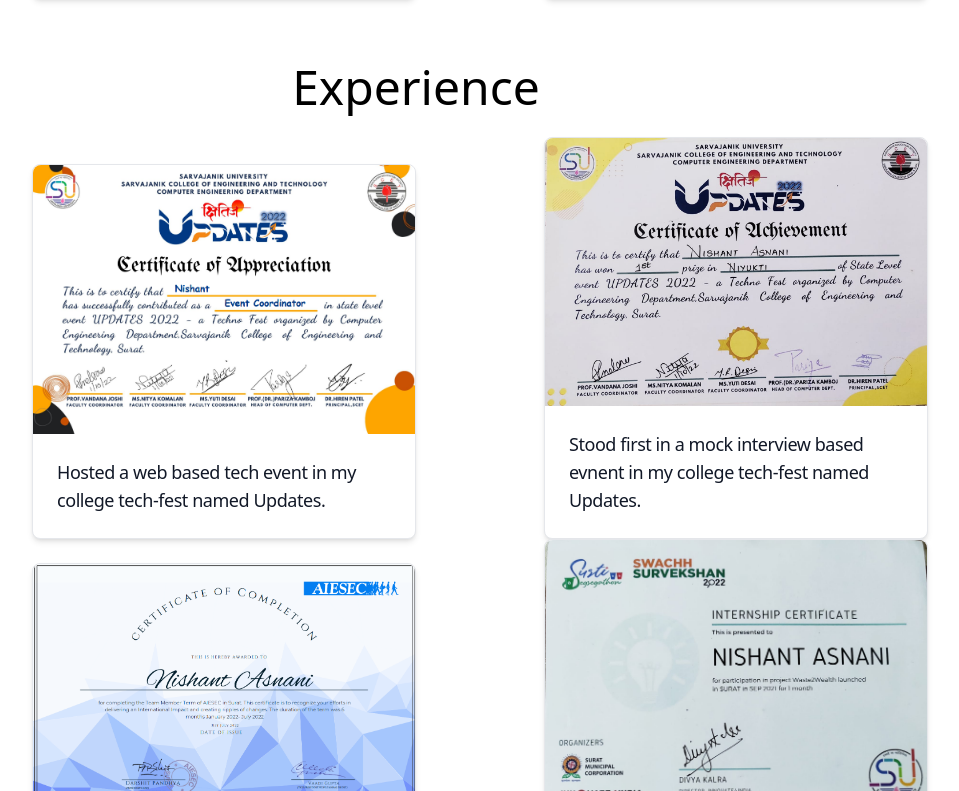
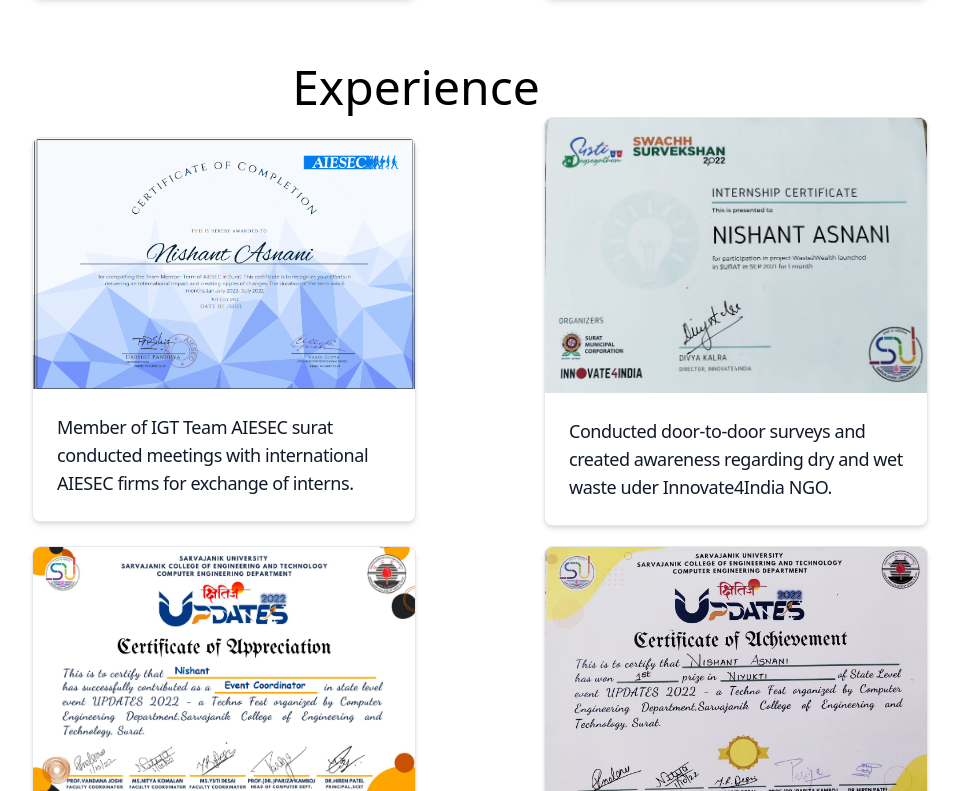
Before and after one commit to NishantAsnani/Portfolio, a React (Vite) app in the folder Frontend/: page / in a window 1280 px wide. Shown: the part 1329-2120 px from the top of the page, without its empty margins (224-1183 px from the left). Built offline with nearby package versions, Linux system fonts and the light colour scheme.

Commit message:
Icon bug fix and alignment fixes

```diff
--- a/Frontend/src/Test.jsx
+++ b/Frontend/src/Test.jsx
@@ -123,9 +123,8 @@
 <img className="w-20 h-14 xxs:w-10 cursor-pointer xxs:h-7" src="https://cdn.jsdelivr.net/gh/devicons/devicon/icons/mongodb/mongodb-plain.svg" />
 
 {
-  istheme==='light'?<img className="w-20 h-14 xxs:w-10 cursor-pointer xxs:h-7" src="https://cdn.jsdelivr.net/gh/devicons/devicon/icons/express/express-original.svg" />:
-
-  <img className="w-20 h-14 xxs:w-10 cursor-pointer xxs:h-7" src="https://raw.githubusercontent.com/danielcranney/readme-generator/main/public/icons/skills/express-colored-dark.svg"></img>
+  istheme==='dark'?<img className="w-20 h-14 xxs:w-10 cursor-pointer xxs:h-7" src="https://raw.githubusercontent.com/danielcranney/readme-generator/main/public/icons/skills/express-colored-dark.svg"></img>:
+  <img className="w-20 h-14 xxs:w-10 cursor-pointer xxs:h-7" src="https://cdn.jsdelivr.net/gh/devicons/devicon/icons/express/express-original.svg" />
 }
 
 
@@ -188,7 +187,7 @@
 </div>
 
 
-<div className="flex justify-center flex-row flex-wrap-reverse">
+<div className="flex justify-center flex-wrap">
 
 
 <div className="max-w-sm ml-[10%] transition duration-200 h-[50%]  rounded-2xl  hover:shadow-[#ff3c78] hover:shadow-lg hover:scale-110 hover:cursor-pointer">
@@ -202,7 +201,7 @@
 
 
 <div className="max-w-sm ml-[10%] transition duration-200 h-[50%] rounded-2xl  hover:shadow-[#ff3c78] hover:shadow-lg hover:scale-110 hover:cursor-pointer">
-  <Card imgSrc={innovate} className="xxs:mt-4 xs:mt-3" >
+  <Card imgSrc={innovate} className="xxs:mt-4 xs:mt-3 -translate-y-5" >
     <h6 className="text-lg tracking-tight text-gray-900 dark:text-white">
       Conducted door-to-door surveys and created awareness regarding
       dry and wet waste  uder Innovate4India NGO.
```
